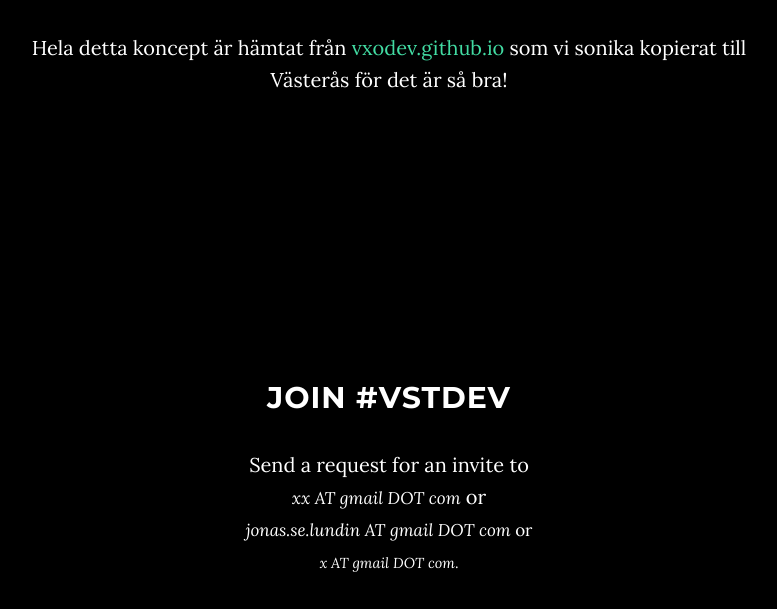
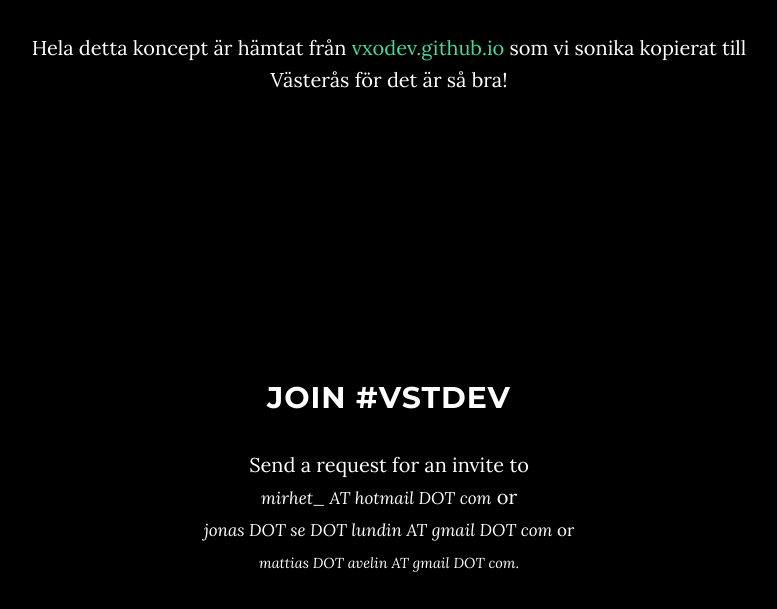
Before and after one commit to vstdev/vstdev.github.io, a plain HTML site: page index.html in a window 1280 px wide. Shown: the part 2000-2609 px from the top of the page, without its empty margins (251-1028 px from the left). Drawn offline with nearby package versions, Linux system fonts and the light colour scheme.

Commit message:
UPDATE contact information

```diff
--- a/index.html
+++ b/index.html
@@ -110,7 +110,7 @@
         <div class="row">
             <div class="col-lg-8 col-lg-offset-2">
                 <h2>Join #vstdev</h2>
-                <p>Send a request for an invite to <br/><small><i>xx AT gmail DOT com</i></small> or <br/><small><i>jonas.se.lundin AT gmail DOT com</i> or <br/><small><i>x AT gmail DOT com</i>.</small>
+                <p>Send a request for an invite to <br/><small><i>mirhet_ AT hotmail DOT com</i></small> or <br/><small><i>jonas DOT se DOT lundin AT gmail DOT com</i> or <br/><small><i>mattias DOT avelin AT gmail DOT com</i>.</small>
                 </p>
                 <ul class="list-inline banner-social-buttons">
                     <li>
```
